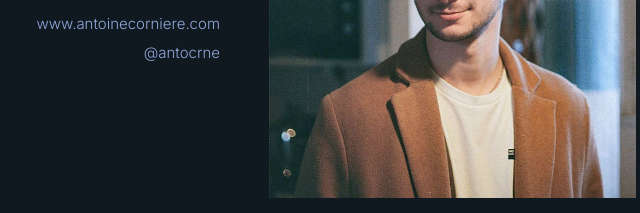
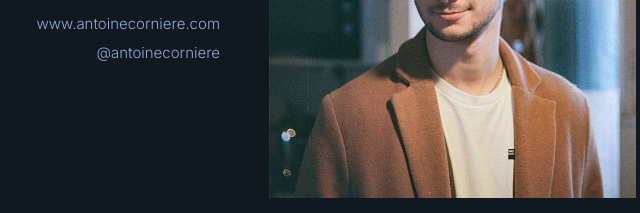
Before and after one commit to antocrne/Fuyu, a plain HTML site: page a-propos.html in a window 1280 px wide. Shown: the part 845-1058 px from the top of the page, 408-1048 px from the left. Drawn offline with nearby package versions, Linux system fonts and the light colour scheme; a web font is replaced by a local one.

Commit message:
Update a-propos.html

```diff
--- a/a-propos.html
+++ b/a-propos.html
@@ -70,7 +70,7 @@
                             <a href="https://www.antoinecorniere.com" target="_blank">www.antoinecorniere.com</a>
                         </div>
                         <div class="a__link">
-                            <a href="https://www.instagram.com/antocrne/" target="_blank">@antocrne</a>
+                            <a href="https://www.instagram.com/antoinecorniere/" target="_blank">@antoinecorniere</a>
                         </div>
                     </div>
                 </div>
```
